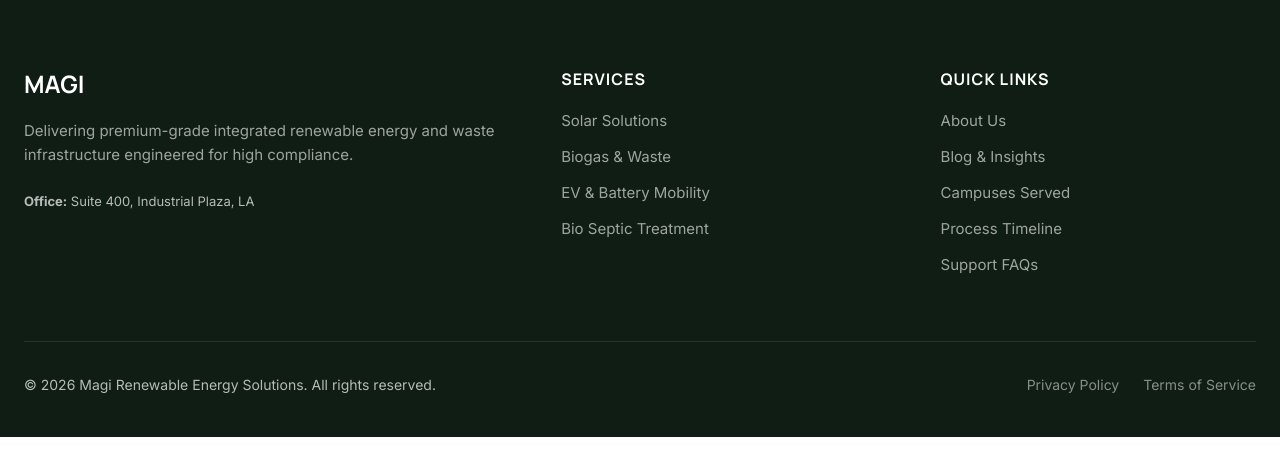
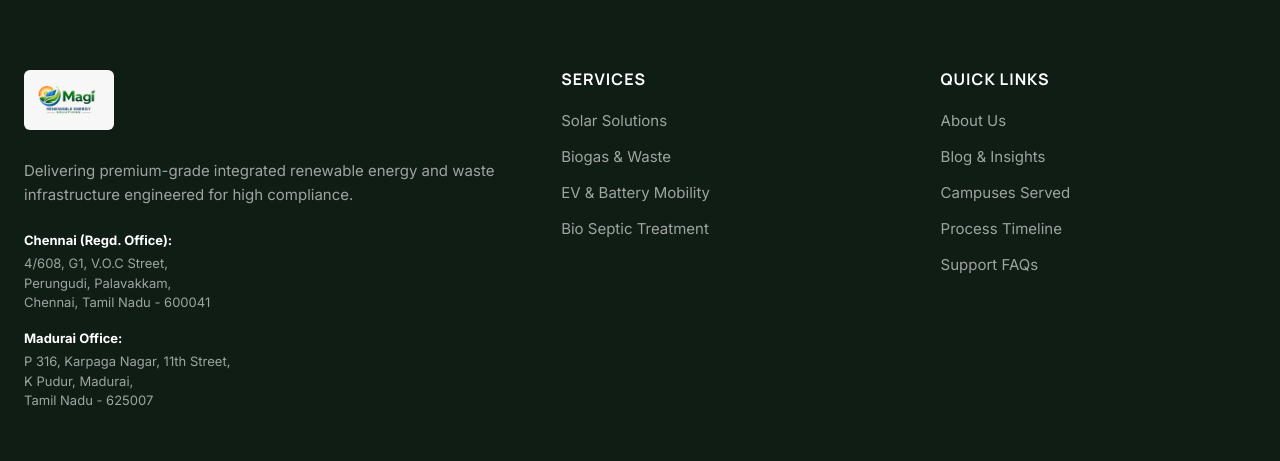
Before and after one commit to akashannamalai2024-sudo/magi-, a React (Vite) app: page / in a window 1280 px wide. Shown: the part 10377-10838 px from the top of the page. Before the commit the page ends 10814 px from the top, so only its background shows below. Built offline with nearby package versions, Linux system fonts and the light colour scheme.

Commit message:
feat: add logo and two office addresses to the footer

```diff
--- a/src/App.jsx
+++ b/src/App.jsx
@@ -1489,12 +1489,34 @@ export default function App() {
 
             {/* Col 1 */}
             <div>
-              <h3 style={{ color: '#FFFFFF', fontSize: '24px', marginBottom: '20px' }}>MAGI</h3>
+              <div style={{ marginBottom: '20px' }}>
+                <img
+                  src="/logo.jpeg"
+                  alt="Magi Logo"
+                  style={{
+                    height: '60px',
+                    width: 'auto',
+                    borderRadius: '6px',
+                    objectFit: 'contain'
+                  }}
+                />
+              </div>
               <p style={{ fontSize: '15px', color: 'rgba(255,255,255,0.6)', marginBottom: '24px', lineHeight: '1.6' }}>
                 Delivering premium-grade integrated renewable energy and waste infrastructure engineered for high compliance.
               </p>
-              <div style={{ fontSize: '13px' }}>
-                <strong>Office:</strong> Suite 400, Industrial Plaza, LA
+              <div style={{ fontSize: '13px', display: 'flex', flexDirection: 'column', gap: '16px', color: 'rgba(255,255,255,0.6)', lineHeight: '1.5' }}>
+                <div>
+                  <strong style={{ color: '#FFFFFF', display: 'block', marginBottom: '4px' }}>Chennai (Regd. Office):</strong>
+                  4/608, G1, V.O.C Street,<br/>
+                  Perungudi, Palavakkam,<br/>
+                  Chennai, Tamil Nadu - 600041
+                </div>
+                <div>
+                  <strong style={{ color: '#FFFFFF', display: 'block', marginBottom: '4px' }}>Madurai Office:</strong>
+                  P 316, Karpaga Nagar, 11th Street,<br/>
+                  K Pudur, Madurai,<br/>
+                  Tamil Nadu - 625007
+                </div>
               </div>
             </div>
 
```
